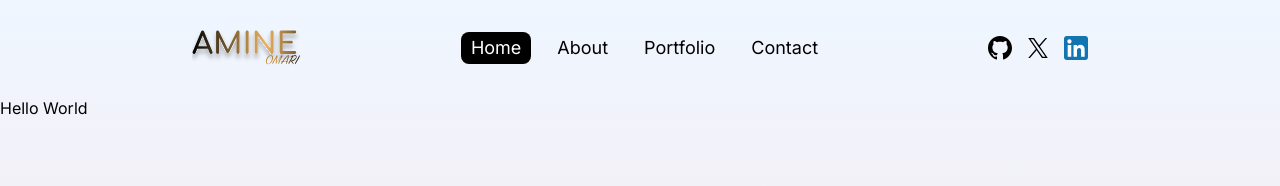
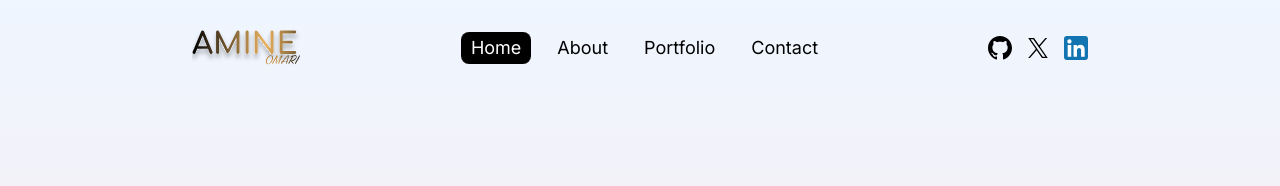
Before and after one commit to amine-omari/my-portfolio, a Next.js app: page / in a window 1280 px wide. Shown: the top 186 px of the page. Built offline with nearby package versions, Linux system fonts and the light colour scheme.

Commit message:
feat: add the image and text containers in home page

```diff
--- a/src/app/page.jsx
+++ b/src/app/page.jsx
@@ -1,5 +1,13 @@
 const Homepage = () => {
-  return <div>Hello World</div>;
+  return (
+    <div>
+      {/* Image Container */}
+      <div></div>
+
+      {/* Text Container */}
+      <div></div>
+    </div>
+  );
 };
 
 export default Homepage;
```
